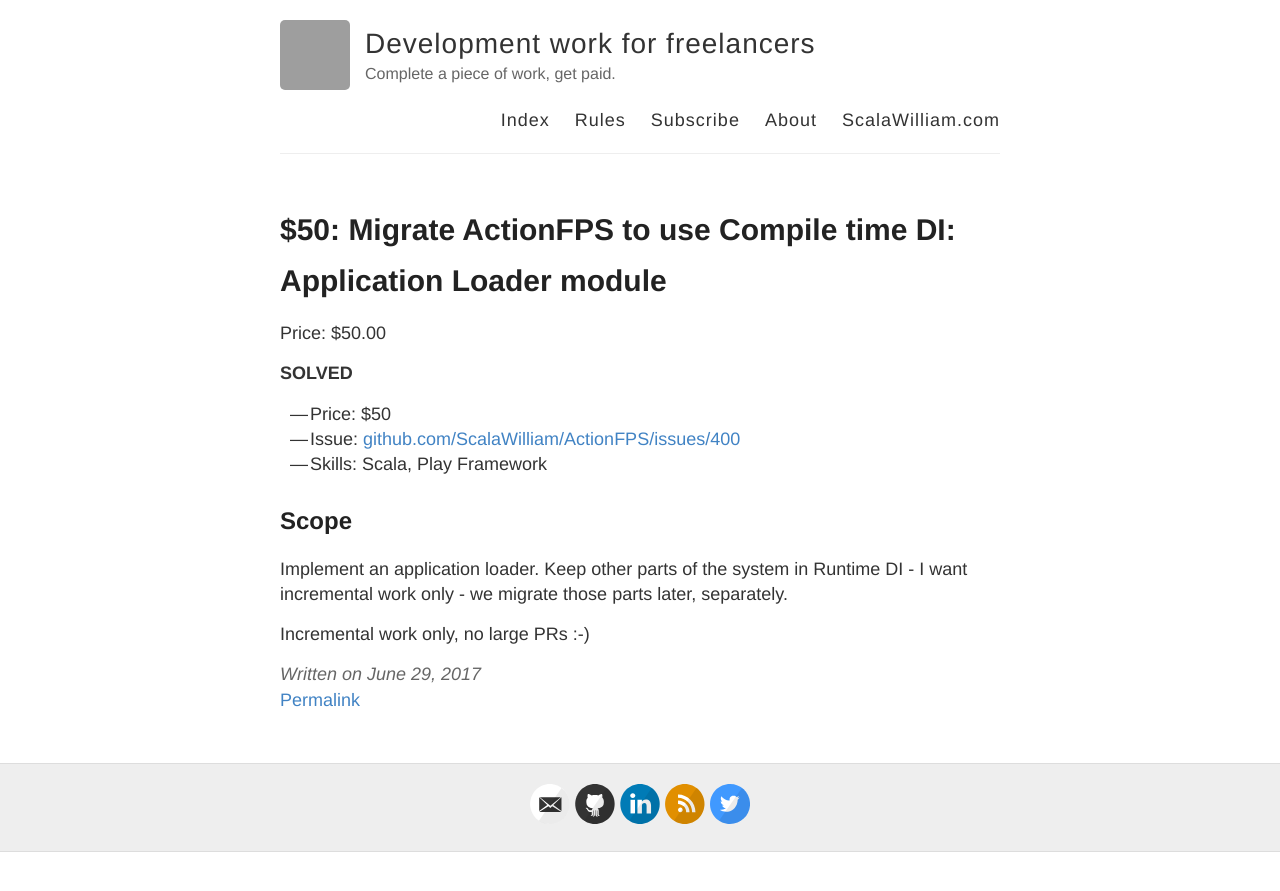
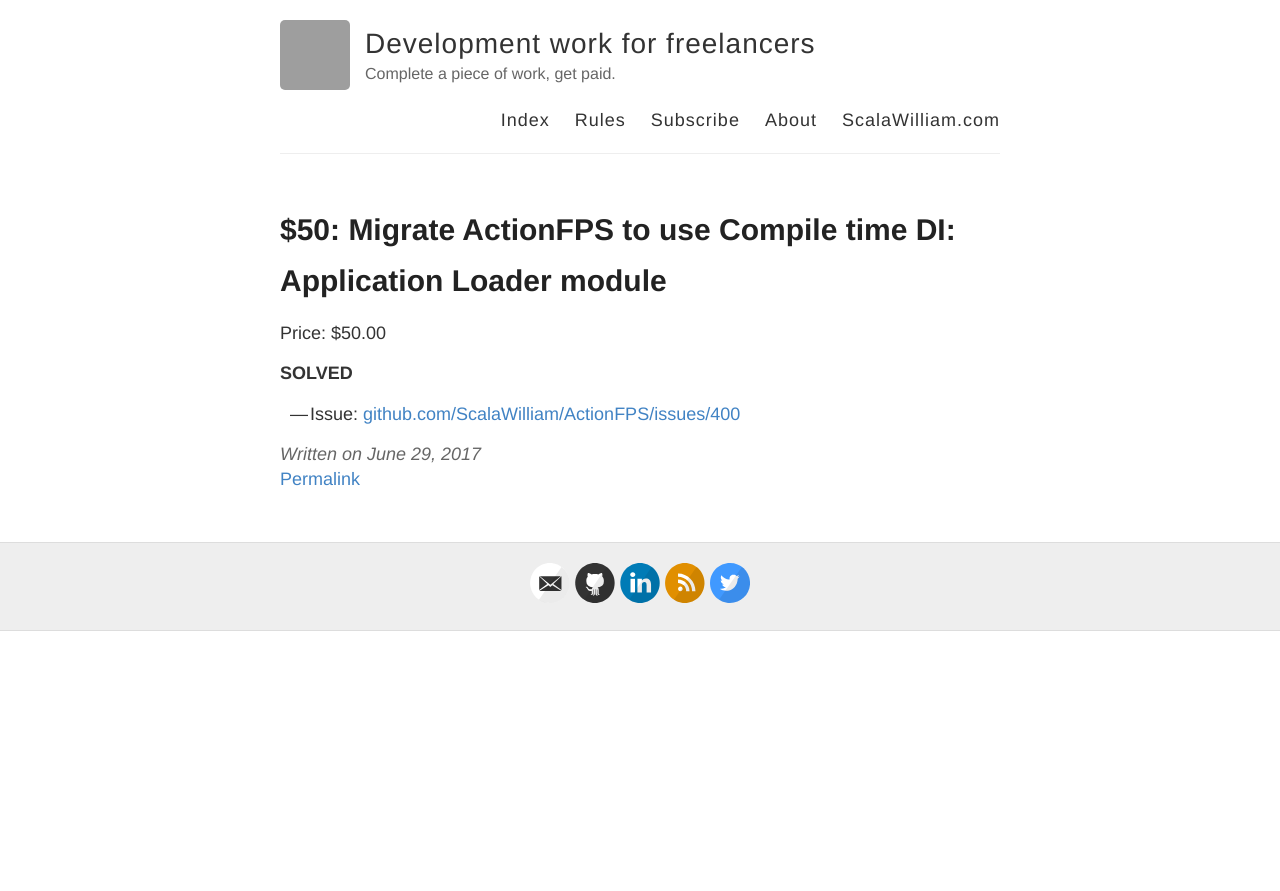
Before and after one commit to ScalaWilliam/Work, a Jekyll site: the page built from _posts/2017-06-29-Play-Compile-DI-Application-Loader.md, in a window 1280 px wide. Shown: the top 891 px of the page. Built offline with Jekyll 4.4.1, drawn with Linux system fonts in a browser that asks for light colours; grey boxes are pictures that could not be loaded.

Commit message:
Move scope to the issue for old piece of work

```diff
--- a/_posts/2017-06-29-Play-Compile-DI-Application-Loader.md
+++ b/_posts/2017-06-29-Play-Compile-DI-Application-Loader.md
@@ -7,11 +7,4 @@ skills: [ Play, Scala ]
 
 **SOLVED**
 
-- Price: $50
 - Issue: [github.com/ScalaWilliam/ActionFPS/issues/400](https://github.com/ScalaWilliam/ActionFPS/issues/400)
-- Skills: Scala, Play Framework
-
-## Scope
-Implement an application loader. Keep other parts of the system in Runtime DI - I want incremental work only - we migrate those parts later, separately.
-
-Incremental work only, no large PRs :-)
```
